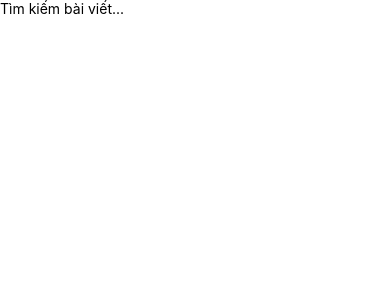
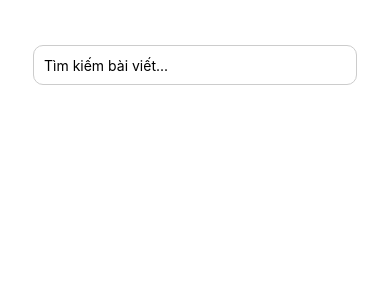
Before and after one commit to tnamIT299/Social-App, a React Native app: screen /PostSearchScreen in a window 390 px wide. Shown: the top 300 px of the page. Built offline with nearby package versions, Linux system fonts and the light colour scheme.

Commit message:
Post search

```diff
--- a/screens/SearchScreens/PostSearchScreen.js
+++ b/screens/SearchScreens/PostSearchScreen.js
@@ -2,14 +2,14 @@ import React, { useState, useEffect } from "react";
 import {
   View,
   TextInput,
-  FlatList,
-  Text,
-  TouchableOpacity,
   StyleSheet,
   ScrollView,
+  SafeAreaView,
 } from "react-native";
 import { useNavigation, useFocusEffect } from "@react-navigation/native";
 import PostScreen from "../PostScreens/PostScreen";
+import { getUserId } from "../../data/getUserData";
+import Icon from "react-native-vector-icons/Ionicons";
 import { supabase } from "../../data/supabaseClient"; // Kết nối Supabase
 
 const PostSearchScreen = () => {
@@ -30,53 +30,79 @@ const PostSearchScreen = () => {
   }, [searchQuery]);
 
   const fetchPosts = async (query) => {
+    setLoading(true);
     try {
-      // Truy vấn các bài viết từ bảng Post
-      let { data, error } = await supabase
+      // Truy vấn các bài viết từ bảng Post có mô tả chứa từ khóa tìm kiếm
+      const { data: postsData, error: postsError } = await supabase
         .from("Post")
-        .select("pid, pdesc, plike, pcomment, pshare, uid, permission")
-        .ilike("pdesc", `%${query}%`); // Tìm kiếm bài viết có phần mô tả chứa từ khóa
+        .select("*")
+        .ilike("pdesc", `%${query}%`) // Tìm kiếm bài viết có phần mô tả chứa từ khóa
+        .eq("permission", "cộng đồng");
 
-      if (error) {
-        console.error("Lỗi khi lấy danh sách bài viết:", error);
-      } else {
-        // Kết hợp với dữ liệu người dùng từ bảng User
-        const postsWithAuthor = await Promise.all(
-          data.map(async (post) => {
+      if (postsError) throw new Error(postsError.message);
+
+      // Kiểm tra nếu không có bài viết nào
+      if (!postsData || postsData.length === 0) {
+        setPosts([]);
+        return;
+      }
+
+      const Id = await getUserId();
+      setUserId(Id);
+
+      const updatedPosts = await Promise.all(
+        postsData.map(async (post) => {
           const { data: userData, error: userError } = await supabase
             .from("User")
-              .select("name")
+            .select("uid, name, avatar")
             .eq("uid", post.uid)
             .single();
 
-            if (userError) {
-              console.error("Lỗi khi lấy thông tin người dùng:", userError);
-            }
+          if (userError) throw new Error(userError.message);
+
+          const { data: likeData, error: likeError } = await supabase
+            .from("Like")
+            .select("status")
+            .eq("post_id", post.pid)
+            .eq("user_id", userId)
+            .maybeSingle();
+
+          if (likeError) throw new Error(likeError.message);
+
+          const likedByUser = likeData ? likeData.status : false;
 
           return {
             ...post,
-              author: userData ? userData.name : "Unknown",
-              time: "1 giờ trước", // Giả định cho ví dụ này
+            user: userData,
+            likedByUser,
           };
         })
       );
-        const Id = await getUserId();
-        setUserId(Id);
-        setPosts(postsWithAuthor);
-      }
+
+      // Sắp xếp bài viết theo ngày tạo
+      const sortedPosts = updatedPosts.sort(
+        (a, b) => new Date(b.createdat) - new Date(a.createdat)
+      );
+
+      setPosts(sortedPosts);
     } catch (error) {
-      console.error("Lỗi kết nối Supabase:", error);
+      setError(error.message);
+      console.error("Lỗi khi lấy bài viết:", error.message);
+    } finally {
+      setLoading(false);
     }
   };
 
   return (
-    <View style={styles.container}>
+    <SafeAreaView style={styles.container}>
+      <View style={styles.header}>
         <TextInput
-        style={styles.searchInput}
+          style={styles.boxSearch}
           placeholder="Tìm kiếm bài viết..."
           value={searchQuery}
           onChangeText={setSearchQuery}
         />
+      </View>
       <ScrollView>
         <PostScreen
           posts={posts}
@@ -91,7 +117,7 @@ const PostSearchScreen = () => {
           fetchPosts={fetchPosts}
         />
       </ScrollView>
-    </View>
+    </SafeAreaView>
   );
 };
 
@@ -100,6 +126,21 @@ const styles = StyleSheet.create({
     flex: 1,
     backgroundColor: "#fff",
   },
+  header: {
+    paddingTop: 45, // Để tạo khoảng cách từ trên cùng
+    justifyContent: "center", // Căn giữa ngang
+    alignItems: "center", // Căn giữa dọc
+    paddingHorizontal: 15,
+  },
+  boxSearch: {
+    borderColor: "#ccc",
+    borderWidth: 1,
+    borderRadius: 10,
+    padding: 10,
+    height: 40,
+    width: "90%",
+    alignSelf: "center", // Căn giữa thanh tìm kiếm
+  },
 });
 
 export default PostSearchScreen;
--- a/screens/SearchScreens/UserSearchScreen.js
+++ b/screens/SearchScreens/UserSearchScreen.js
@@ -6,6 +6,7 @@ import {
   Text,
   TouchableOpacity,
   StyleSheet,
+  SafeAreaView,
 } from "react-native";
 import { useNavigation, useFocusEffect } from "@react-navigation/native";
 import { supabase } from "../../data/supabaseClient"; // Giả định bạn đã cấu hình Supabase client
@@ -54,9 +55,10 @@ const UserSearchScreen = () => {
   };
 
   return (
-    <View style={styles.container}>
+    <SafeAreaView style={styles.container}>
+      <View style={styles.header}>
         <TextInput
-        style={styles.searchInput}
+          style={styles.boxSearch}
           placeholder="Tìm kiếm..."
           value={searchQuery}
           onChangeText={setSearchQuery}
@@ -77,6 +79,7 @@ const UserSearchScreen = () => {
           )}
         />
       </View>
+    </SafeAreaView>
   );
 };
 
@@ -85,11 +88,20 @@ const styles = StyleSheet.create({
     flex: 1,
     padding: 10,
   },
-  searchInput: {
+  header: {
+    paddingTop: 45, // Để tạo khoảng cách từ trên cùng
+    justifyContent: "center", // Căn giữa ngang
+    alignItems: "center", // Căn giữa dọc
+    paddingHorizontal: 15,
+  },
+  boxSearch: {
+    borderColor: "#ccc",
+    borderWidth: 1,
+    borderRadius: 10,
+    padding: 10,
     height: 40,
-    marginBottom: 20,
-    borderWidth: 1,
-    padding: 10,
+    width: "90%",
+    alignSelf: "center", // Căn giữa thanh tìm kiếm
   },
   userItem: {
     flexDirection: "row",
```
Lines whose indentation alone changed are shown as unchanged.
